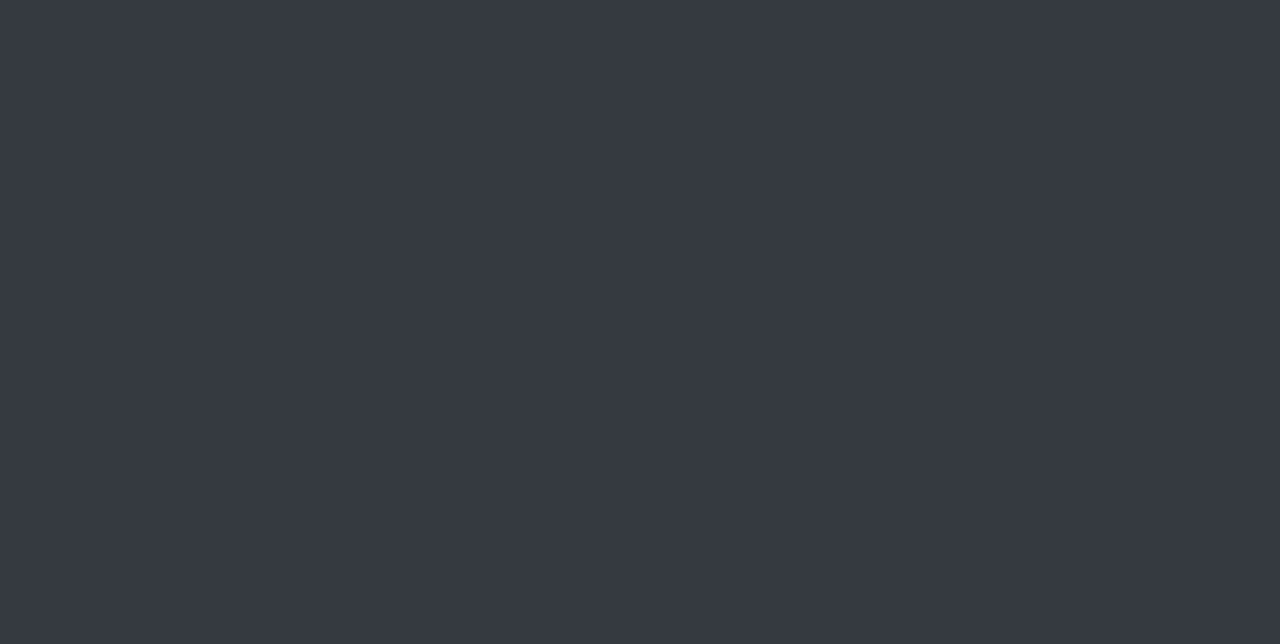
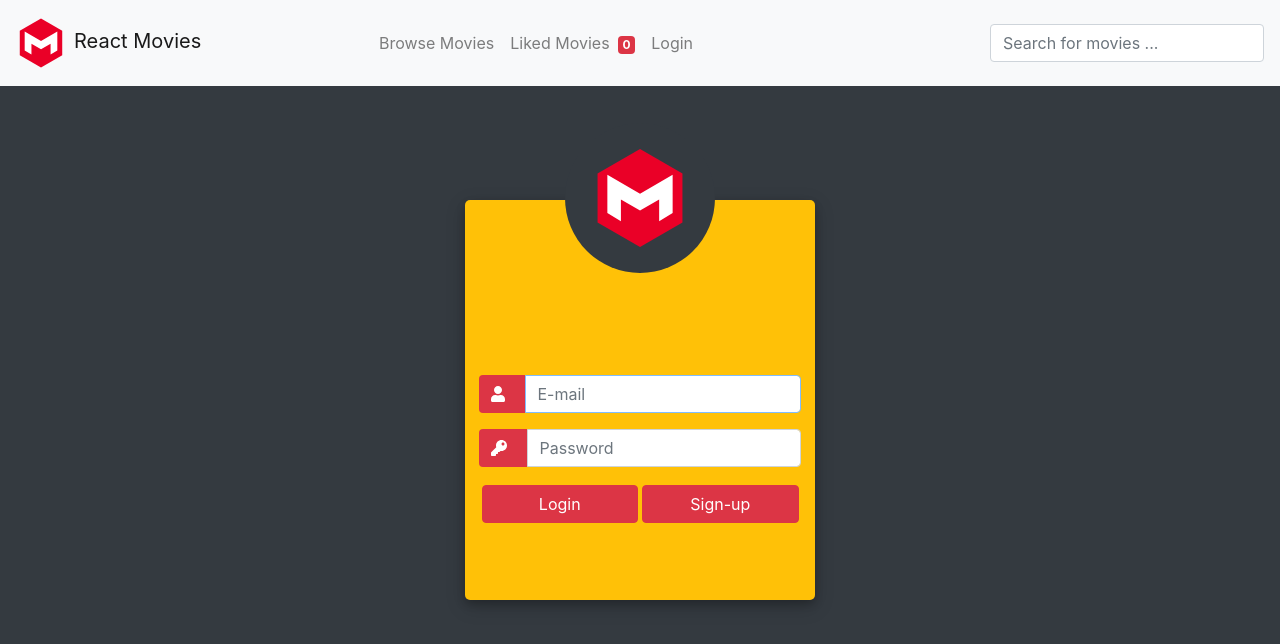
Before and after one commit to hamoly/reactMovies, a React (Create React App) app: page /login in a window 1280 px wide. Shown: the top 644 px of the page. Built offline with nearby package versions, Linux system fonts and the light colour scheme; no server answers.

Commit message:
Firebase login auth

```diff
--- a/package.json
+++ b/package.json
@@ -12,6 +12,7 @@
     "axios": "^0.19.2",
     "bootstrap": "^4.4.1",
     "dotenv": "^8.2.0",
+    "firebase": "^7.14.2",
     "node-sass": "^4.13.1",
     "react": "^16.13.1",
     "react-dom": "^16.13.1",
--- a/src/App.js
+++ b/src/App.js
@@ -3,25 +3,75 @@ import axios from 'axios';
 import MovieListRenderer from './components/movie'
 import Navbar from './components/navbar';
 import ShowMsg from './components/showmsg';
+import Login from './components/login';
+import fire from './config/'
 
 class App extends Component {
   constructor(props) {
     super(props)
     // state
     this.state = {
+      user: null,
       error : null,
       isLoaded : false,
       movies : [],
       liked: [],
       query: '',
       filtered: [],
-      pageNumber: 1
+      pageNumber: 1,
     }
   }
 
   componentDidMount(){
+    this.authLestiner();
     this.fetchMovies();
     document.addEventListener('scroll', this.trackScrolling);
+  }
+  authLestiner = () => {
+    fire.auth().onAuthStateChanged((user) => {
+      user ?
+        this.setState({
+          user
+        })
+      :
+      this.setState({
+        user: null
+      })
+    })
+  }
+  handleLogIn = () => {
+    const email = document.querySelector('#email').value
+    const password = document.querySelector('#password').value
+    fire.auth().signInWithEmailAndPassword(email, password)
+    .then((user) =>{
+      this.setState({
+        user
+      })
+    })
+    .catch((error) =>{
+      console.log(error.toString())
+    })
+  }
+
+  handleSignUp = () => {
+    const email = document.querySelector('#email').value
+    const password = document.querySelector('#password').value
+    fire.auth().createUserWithEmailAndPassword(email, password)
+    .then((user) =>{
+      fire.auth().signInWithEmailAndPassword(user)
+    })
+    .catch((error) =>{
+      console.log(error.toString())
+    })
+  }
+
+  handleLogOut = () => {
+    fire.auth().signOut()
+    .then(() =>{
+      this.setState({
+        user:null
+      })
+    })
   }
 
   fetchMovies = () => {
@@ -30,15 +80,15 @@ class App extends Component {
       this.setState({
         movies : [...this.state.movies, ...result.data.results],
         isLoaded : true,
-      }, this.incremntPageNumber(result));
+      }, this.incremntPageNumber());
     }).catch((error) => {
       this.setState({
         error
       })
     });
   }
-  incremntPageNumber = (result) => {
-    console.log(this.state.movies, result)
+
+  incremntPageNumber = () => {
     this.setState({
       pageNumber: this.state.pageNumber + 1
     })
@@ -48,16 +98,20 @@ class App extends Component {
     if(this.isBottom(wrappedElement)) {
       this.fetchMovies();
     }
-  };
+  }
+
   isBottom(el) {
     return el.getBoundingClientRect().bottom <= window.innerHeight;
   }
+
   handleSearch = (e) => {
-    let {liked, movies} = this.state
     let searchInput = e.target.value
     this.setState({
       query: searchInput
-    }, function () {
+    }, this.setDisplayList())
+}
+setDisplayList = () => {
+    let {liked, movies} = this.state
     let movieList = this.props.display === 'liked' ? liked : movies
     this.setState({
       filtered: movieList.filter(movie => {
@@ -65,9 +119,7 @@ class App extends Component {
         this.state.query.toLowerCase()) !== -1 ;
       })
     })
-    });
 }
-
   addToLiked = (e) => {
     const {movies, liked} = this.state
     const {id} = e.target
@@ -78,7 +130,7 @@ class App extends Component {
       this.handleLikedBtn(e, 'Like')
     } else {
       const favedObject = movies.filter(movie => movie.id === parseInt(id))
-      this.setState({liked: [...liked, ...favedObject]})
+      this.setState({liked: [...liked, ...favedObject]}, console.log(this.state.liked))
       this.handleLikedBtn(e, 'Liked')
     }
   }
@@ -96,11 +148,11 @@ class App extends Component {
   }
 
   render() {
-    const {liked, error, isLoaded, movies, filtered, query} = this.state
+    const {liked, error, isLoaded, movies, filtered, query, user} = this.state
     return (
       <div className="App">
         <div className="container-fluid">
-          <Navbar query={this.handleSearch} liked={liked}/>
+          <Navbar query={this.handleSearch} handleLogOut={this.handleLogOut} liked={liked} user={user}/>
         </div>
         <div className="container mt-115" id="movies">
         {query !== ''
@@ -115,8 +167,12 @@ class App extends Component {
           ?
           <MovieListRenderer movies={liked} handleFav={this.addToLiked} error={error} isLoaded={isLoaded} />
           :
+          (this.props.display === 'login'
+          ?
+          <Login handleLogIn={this.handleLogIn} handleSignUp={this.handleSignUp}/>
+          :
           <MovieListRenderer movies={movies} handleFav={this.addToLiked} error={error} isLoaded={isLoaded} />
-          ))
+          )))
         }
         </div>
       </div>
--- /dev/null
+++ b/src/components/login/index.js
@@ -0,0 +1,51 @@
+import React from 'react';
+import Logo from '../logo'
+import { Link } from 'react-router-dom';
+
+import { FontAwesomeIcon } from '@fortawesome/react-fontawesome'
+import { faUser, faKey } from '@fortawesome/free-solid-svg-icons'
+const Login = (props) => {
+    const {handleLogIn, handleSignUp} = props
+    return (
+		<div className="d-flex justify-content-center h-100 mt-200">
+			<div className="user_card">
+				<div className="d-flex justify-content-center">
+					<div className="brand_logo_container mt-5 bg-dark">
+						<Logo className="loginLogo" alt="Logo" />
+					</div>
+				</div>
+				<div className="d-flex justify-content-center form_container">
+					<form>
+						<div className="input-group mb-3">
+							<div className="input-group-append">
+                                <span className="input-group-text bg-danger">
+                                    <FontAwesomeIcon icon={faUser} className="mr-2"/>
+                                </span>
+							</div>
+                            <input type="email" name="email" className="form-control input_user"
+                            placeholder="E-mail" id="email" required autoFocus/>
+						</div>
+						<div className="input-group mb-2">
+							<div className="input-group-append">
+                                <span className="input-group-text bg-danger">
+                                    <FontAwesomeIcon icon={faKey} className="mr-2"/>
+                                </span>
+							</div>
+                            <input type="password" name="email" className="form-control input_pass"
+                            placeholder="Password" id="password" required/>
+						</div>
+						<div className="d-flex justify-content-center mt-3 login_container">
+                            <Link to="/" display="movies" type="button" name="button" onClick={handleLogIn} className="btn btn-danger login_btn">
+                            Login
+                            </Link>
+                            <Link to="/" display="movies" type="button" name="button" onClick={handleSignUp} className="btn btn-danger login_btn">
+                            Sign-up
+                            </Link>
+                        </div>
+                    </form>
+                </div>
+            </div>
+		</div>
+    )
+}
+export default Login;
--- a/src/components/navbar/index.js
+++ b/src/components/navbar/index.js
@@ -4,11 +4,12 @@ import Logo from '../logo';
 import { Link, NavLink } from 'react-router-dom';
 
 const Navbar = (props) => {
-  const {liked, query, value} = props
+  const {liked, query, value, user, handleLogOut} = props
+  console.log(user)
     return (
 <nav className="navbar fixed-top navbar-expand-lg navbar-light bg-light">
   <Link className="navbar-brand" to="/">
-  <Logo className="d-inline-block" alt="React Movies" />
+  <Logo className="navLogo d-inline-block" alt="React Movies" />
   <span className="pl-2">React Movies</span>
   </Link>
   <button className="navbar-toggler" type="button" data-toggle="collapse" data-target="#navbarSupportedContent" aria-controls="navbarSupportedContent" aria-expanded="false" aria-label="Toggle navigation">
@@ -23,6 +24,14 @@ const Navbar = (props) => {
       <li className="nav-item">
         <NavLink className="nav-link" to="/liked">Liked Movies<span className="badge badge-danger ml-2">{liked ? liked.length : '0'}</span></NavLink>
       </li>
+      <li className="nav-item">
+
+        {user ?
+          <Link className="nav-link" to="/" display="mivoes" onClick={handleLogOut}>Logout</Link>
+          :
+          <Link className="nav-link" to="/login">Login</Link>
+        }
+      </li>
     </ul>
     <Search query={query} value={value} />
   </div>
--- /dev/null
+++ b/src/config/index.js
@@ -0,0 +1,15 @@
+import Firebase from 'firebase';
+
+  // Your web app's Firebase configuration
+  const firebaseConfig = {
+    apiKey: "AIzaSyC0NDPhtgU7gFAvl3Y6f8zn-HvOivFrwvs",
+    authDomain: "reactmovies-1ee6a.firebaseapp.com",
+    databaseURL: "https://reactmovies-1ee6a.firebaseio.com",
+    projectId: "reactmovies-1ee6a",
+    storageBucket: "reactmovies-1ee6a.appspot.com",
+    messagingSenderId: "1055602690991",
+    appId: "1:1055602690991:web:e421e43f85d6a0b521fd5a"
+  };
+  // Initialize Firebase
+  const fire = Firebase.initializeApp(firebaseConfig);
+  export default fire
--- a/src/css/custom.css
+++ b/src/css/custom.css
@@ -1,9 +1,11 @@
 @import 'https://use.fontawesome.com/releases/v5.7.0/css/all.css';
 
 .mt-115 {margin-top: 115px;}
+.mt-200 {margin-top: 200px;}
 .st0{fill:#EA0027;width: 50px;height:50px;}
 .st1{fill:#FFFFFF;}
-svg{width:50px;}
+.navbar-brand{width:50px;}
+.brand_logo_container > svg{width:100px;}
 .add::before {
   margin-right: 5px;
   content: url('./add.svg');
@@ -22,3 +24,49 @@ svg{width:50px;}
   color: #fff !important;
   font-weight: 500;
 }
+
+/* Login */
+.user_card {
+  height: 400px;
+  width: 350px;
+  margin-top: auto;
+  margin-bottom: auto;
+  background: #ffc107;
+  position: relative;
+  display: flex;
+  justify-content: center;
+  flex-direction: column;
+  padding: 10px;
+  box-shadow: 0 4px 8px 0 rgba(0, 0, 0, 0.2), 0 6px 20px 0 rgba(0, 0, 0, 0.19);
+  -webkit-box-shadow: 0 4px 8px 0 rgba(0, 0, 0, 0.2), 0 6px 20px 0 rgba(0, 0, 0, 0.19);
+  -moz-box-shadow: 0 4px 8px 0 rgba(0, 0, 0, 0.2), 0 6px 20px 0 rgba(0, 0, 0, 0.19);
+  border-radius: 5px;
+
+}
+.brand_logo_container {
+  position: absolute;
+  height: 150px;
+  width: 150px;
+  top: -125px;
+  border-radius: 50%;
+  padding: 25px;
+  text-align: center;
+}
+
+.form_container {
+  margin-top: 100px;
+}
+.login_btn {
+  width: 100%;
+  margin: 2px;
+}
+.input-group-text {
+  color: white !important;
+  border: 0 !important;
+  border-radius: 0.25rem 0 0 0.25rem !important;
+}
+.input_user,
+.input_pass:focus {
+  box-shadow: none !important;
+  outline: 0px !important;
+}
--- a/src/index.js
+++ b/src/index.js
@@ -16,6 +16,9 @@ ReactDOM.render(
     <Route path="/liked">
       <App display='liked' />
     </Route>
+    <Route path="/login">
+      <App display='login' />
+    </Route>
     </Switch>
   </Router>
   </React.StrictMode>,
```
Also changed, not shown: 1 other file (tests, documents, lock files or other folders). Lines whose indentation alone changed are shown as unchanged.
